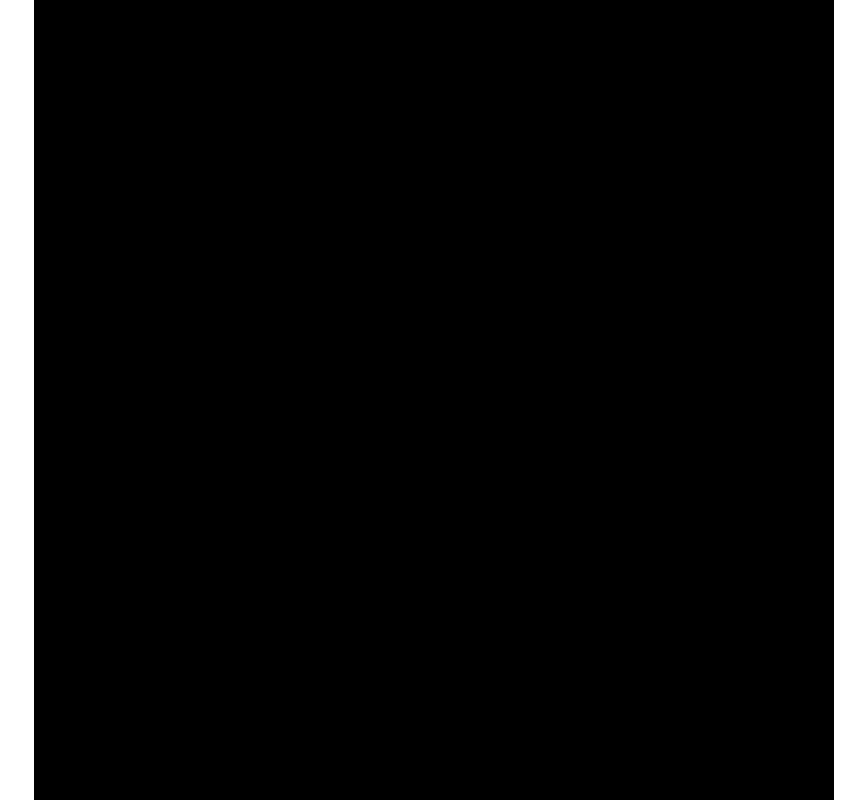
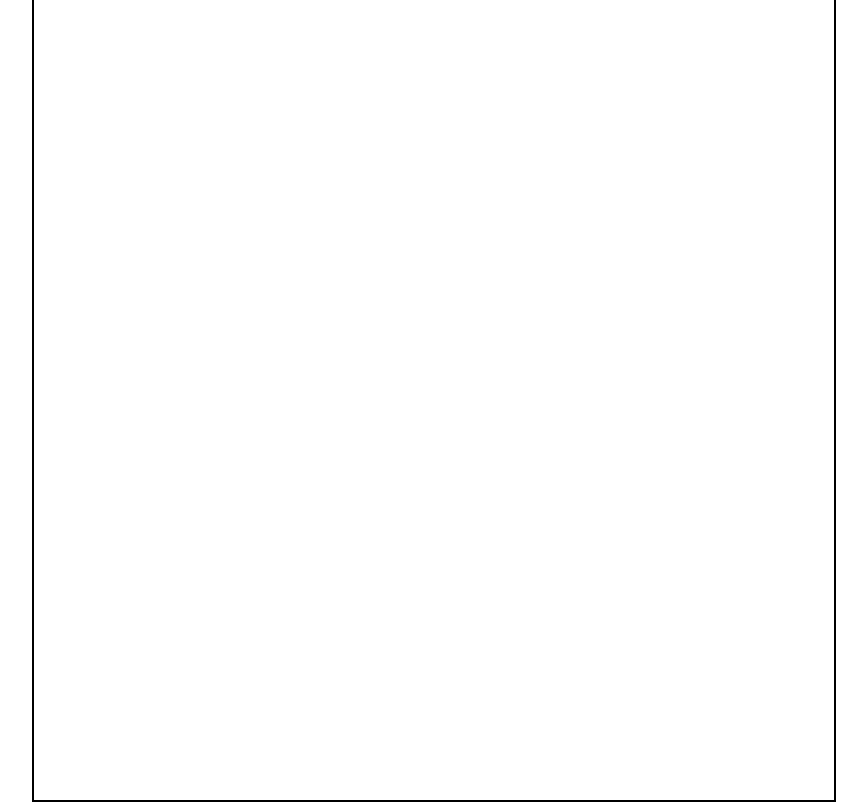
Before and after one commit to greysharks/snake-game-js, a plain HTML site: page index.html in a window 1280 px wide. Shown: the whole page, without its empty margins (206-1073 px from the left). Drawn offline with Linux system fonts and the light colour scheme.

Commit message:
Make a play zone white and add a black 2px solid border

```diff
--- a/script.js
+++ b/script.js
@@ -1,4 +1,4 @@
 const canvas = document.getElementById("canvas");
 const context = canvas.getContext("2d");
-context.fillStyle = "black";
+context.fillStyle = "white";
 context.fillRect(0, 0, canvas.width, canvas.height);
--- a/style.css
+++ b/style.css
@@ -11,3 +11,9 @@ body {
 	align-items: center;
 	height: 100vh;
 }
+
+canvas {
+	border-style: solid;
+	border-width: 2px;
+	border-color: black;
+}
```
